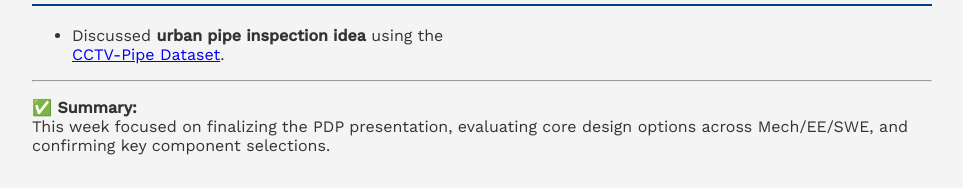
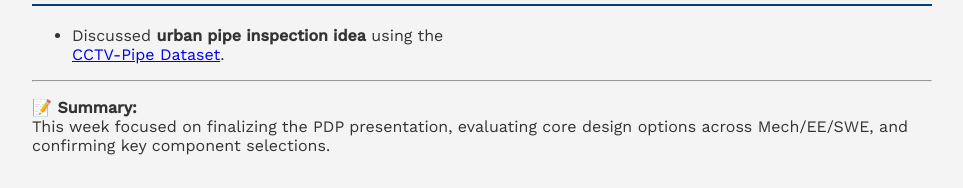
Before and after one commit to warisz/mte-capstone, a Jekyll site: the page built from meetings/oct-13-2025.md, in a window 1280 px wide and 900 px high, scrolled down 2155 px. Shown: the part 709-897 px from the top of the window, without its empty margins (158-1121 px from the left). Built offline with Jekyll 4.4.1, drawn with Linux system fonts in a browser that asks for light colours.

Commit message:
Update oct-13-2025.md

```diff
--- a/meetings/oct-13-2025.md
+++ b/meetings/oct-13-2025.md
@@ -52,5 +52,5 @@ title: Week 7 - Oct 13, 2025
 
 ---
 
-✅ **Summary:**
+📝 **Summary:**
 This week focused on finalizing the PDP presentation, evaluating core design options across Mech/EE/SWE, and confirming key component selections.
```
